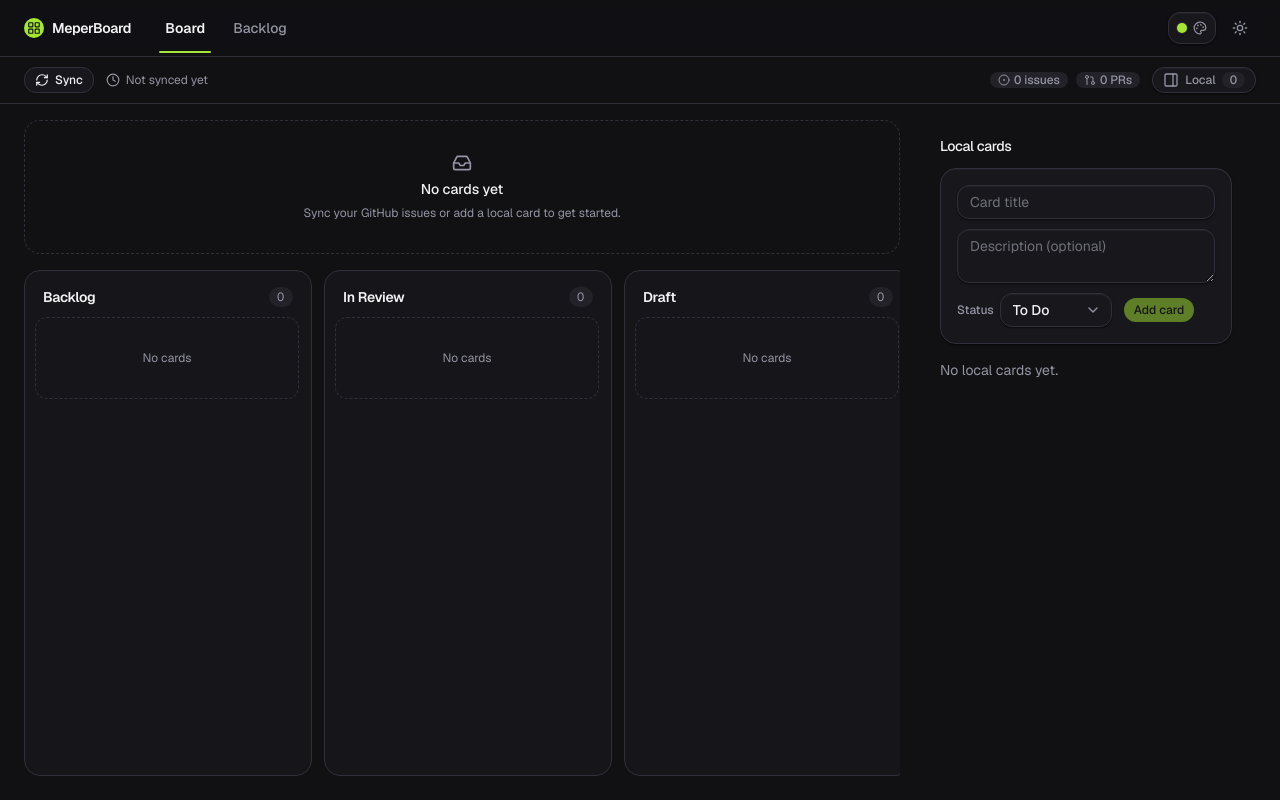
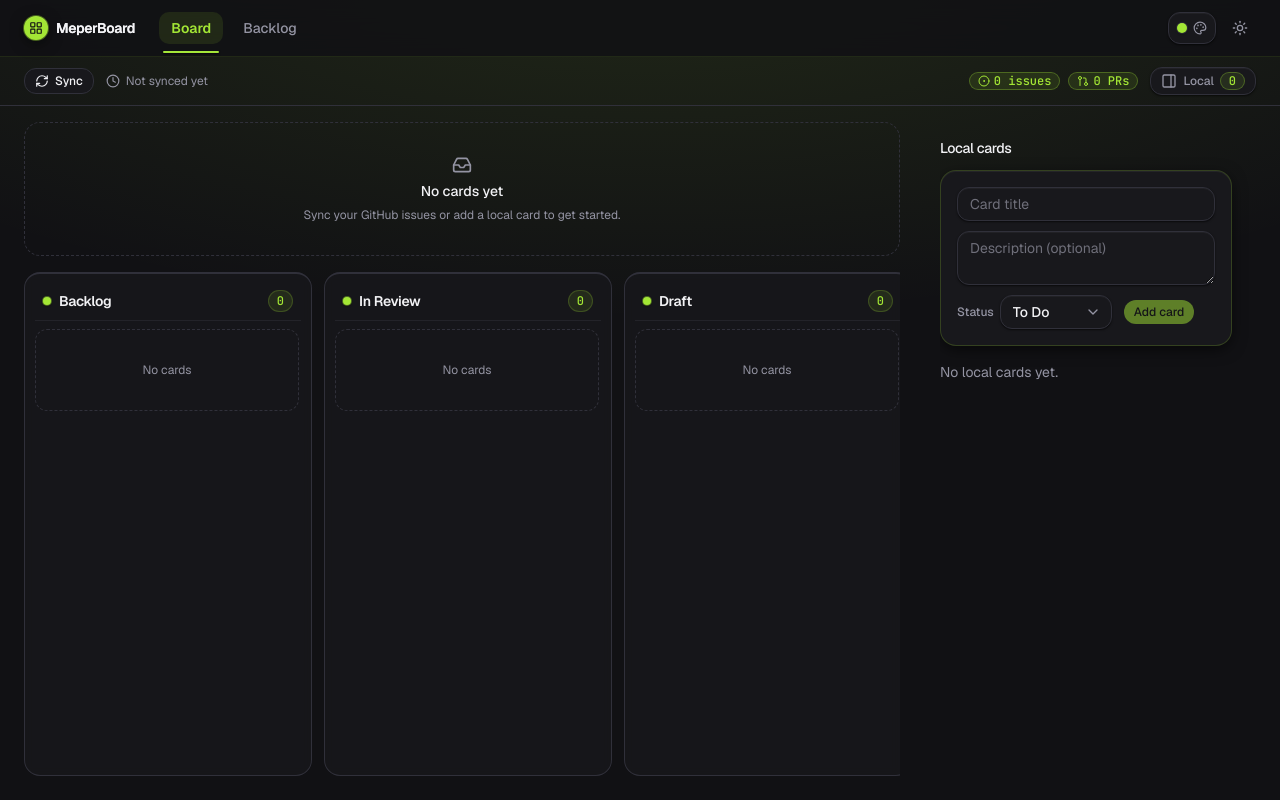
Before and after one commit to MeperDonas/MeperBoard, a Next.js app: page / in a window 1280 px wide. Both pictures are taken after a click on the button 1240 px from the left and 28 px from the top of the page. Built offline with nearby package versions, Linux system fonts and the light colour scheme.

Commit message:
fix: aaaaaaaaaaaaaa amazing

```diff
--- a/src/app/globals.css
+++ b/src/app/globals.css
@@ -265,6 +265,12 @@
   }
   body {
     @apply bg-background text-foreground antialiased;
+    background-image: radial-gradient(
+      ellipse 80% 50% at 50% -10%,
+      color-mix(in oklab, var(--primary) 12%, transparent),
+      transparent
+    );
+    background-repeat: no-repeat;
   }
   /* One visible, accent-colored focus indicator for every interactive element. */
   *:focus-visible {
@@ -276,7 +282,8 @@
     outline-offset: 3px;
   }
   ::selection {
-    background: color-mix(in oklab, var(--primary) 30%, transparent);
+    background: color-mix(in oklab, var(--primary) 35%, transparent);
+    color: var(--foreground);
   }
 }
 
--- a/src/components/app-header/app-header.tsx
+++ b/src/components/app-header/app-header.tsx
@@ -26,19 +26,21 @@ export function AppHeader() {
   const pathname = usePathname() ?? "/";
 
   return (
-    <header className="sticky top-0 z-40 border-b bg-background/80 backdrop-blur">
+    <header className="sticky top-0 z-40 border-b border-border/80 dark:border-primary/10 bg-background/85 backdrop-blur-md">
       <nav className="flex h-14 items-center gap-2 px-4 md:px-6" aria-label="Primary">
         <Link
           href="/"
-          className="mr-4 flex items-center gap-2 rounded-md text-sm font-semibold tracking-tight"
+          className="mr-4 flex items-center gap-2 rounded-md text-sm font-semibold tracking-tight transition-opacity hover:opacity-90"
         >
           <span
-            className="flex h-5 w-5 items-center justify-center rounded-md bg-primary text-primary-foreground"
+            className="flex h-6 w-6 items-center justify-center rounded-lg bg-primary text-primary-foreground shadow-sm shadow-primary/30 ring-1 ring-primary/40"
             aria-hidden="true"
           >
             <LayoutGrid className="h-3.5 w-3.5" />
           </span>
-          MeperBoard
+          <span className="bg-gradient-to-r from-foreground via-foreground to-foreground/80 bg-clip-text">
+            MeperBoard
+          </span>
         </Link>
 
         {NAV_ITEMS.map((item) => {
@@ -49,16 +51,16 @@ export function AppHeader() {
               href={item.href}
               aria-current={active ? "page" : undefined}
               className={cn(
-                "relative rounded-md px-2.5 py-1.5 text-sm font-medium transition-colors duration-150",
+                "relative rounded-md px-3 py-1.5 text-sm font-medium transition-all duration-150",
                 active
-                  ? "font-semibold text-foreground"
+                  ? "bg-primary/10 font-semibold text-primary"
                   : "text-muted-foreground hover:bg-accent/60 hover:text-foreground",
               )}
             >
               {item.label}
               {active && (
                 <span
-                  className="absolute -bottom-[9px] left-1 right-1 h-0.5 rounded-full bg-primary"
+                  className="absolute -bottom-[9px] left-1 right-1 h-0.5 rounded-full bg-primary shadow-xs shadow-primary/40"
                   aria-hidden="true"
                 />
               )}
--- a/src/components/board/board.tsx
+++ b/src/components/board/board.tsx
@@ -187,10 +187,10 @@ function BoardColumn({
       data-column-id={column.id}
       aria-label={`${column.title} column`}
       className={cn(
-        "relative flex h-full max-h-full w-72 shrink-0 flex-col rounded-xl border bg-card/75 backdrop-blur-xs p-2.5 transition-all duration-200",
+        "relative flex h-full max-h-full w-72 shrink-0 flex-col rounded-xl border border-t-2 border-t-primary/70 bg-card/85 backdrop-blur-xs p-2.5 transition-all duration-200",
         isOver
-          ? "border-primary ring-2 ring-primary/30 bg-primary/[0.04] shadow-lg shadow-primary/5"
-          : "border-border hover:border-foreground/15",
+          ? "border-primary ring-2 ring-primary/40 bg-primary/[0.06] shadow-xl shadow-primary/15"
+          : "border-border hover:border-primary/40 hover:shadow-md hover:shadow-primary/5",
       )}
     >
       {pulse != null && pulse.columnId === column.id && !reduceMotion && (
@@ -200,22 +200,23 @@ function BoardColumn({
           initial={{ opacity: 0.9, scale: 0.99 }}
           animate={{ opacity: 0, scale: 1 }}
           transition={{ duration: LANDING_PULSE_MS / 1000, ease: "easeOut" }}
-          className="pointer-events-none absolute inset-0 z-10 rounded-xl ring-2 ring-primary shadow-lg shadow-primary/20"
+          className="pointer-events-none absolute inset-0 z-10 rounded-xl ring-2 ring-primary shadow-lg shadow-primary/30"
         />
       )}
-      <header className="flex items-center justify-between px-2 py-1.5">
+      <header className="flex items-center justify-between px-2 py-1.5 border-b border-border/50 pb-2 mb-1">
         <div className="flex items-center gap-2">
-          <h2 className="text-sm font-semibold tracking-tight">{column.title}</h2>
+          <span className="h-2 w-2 rounded-full bg-primary shadow-xs ring-1 ring-primary/40" aria-hidden="true" />
+          <h2 className="text-sm font-semibold tracking-tight text-foreground">{column.title}</h2>
         </div>
         <span
           title={overWip ? `More than ${MAX_WIP_PER_COLUMN} cards in this column` : undefined}
           className={cn(
-            "inline-flex items-center gap-1 min-w-6 rounded-full px-2 py-0.5 text-center text-xs tabular-nums transition-colors duration-150",
+            "inline-flex items-center gap-1 min-w-6 rounded-full px-2 py-0.5 text-center font-mono text-xs tabular-nums transition-colors duration-150",
             overWip
               ? "border border-warning/30 bg-warning/10 text-warning"
               : isOver
-                ? "bg-primary/20 text-primary font-medium"
-                : "bg-muted text-muted-foreground",
+                ? "bg-primary text-primary-foreground font-semibold"
+                : "border border-primary/20 bg-primary/10 text-primary font-medium",
           )}
         >
           {overWip && (
@@ -282,8 +283,8 @@ function BoardCard({
       {...attributes}
       className={cn(
         "group relative cursor-grab rounded-lg border bg-elevated p-3 text-card-foreground shadow-xs transition-all duration-200 ease-out select-none active:cursor-grabbing",
-        "hover:-translate-y-0.5 hover:shadow-md hover:border-primary/40 hover:bg-elevated/90",
-        isDragging && "opacity-25 border-dashed border-primary/60 scale-[0.98] shadow-inner",
+        "hover:-translate-y-0.5 hover:shadow-lg hover:shadow-primary/5 hover:border-primary/50 hover:bg-elevated/90",
+        isDragging && "opacity-25 border-dashed border-primary scale-[0.98] shadow-inner",
       )}
     >
       <motion.div
@@ -294,13 +295,16 @@ function BoardCard({
         <div className="flex items-start gap-2.5">
           <span
             aria-hidden="true"
-            className="mt-0.5 shrink-0 text-muted-foreground/60 transition-colors duration-150 group-hover:text-primary"
+            className="mt-0.5 shrink-0 text-muted-foreground/50 transition-colors duration-150 group-hover:text-primary"
           >
             <GripVertical className="h-4 w-4" />
           </span>
 
           <div className="min-w-0 flex-1">
-            <p className="text-sm font-medium leading-snug tracking-tight text-foreground transition-colors group-hover:text-primary" title={card.title}>
+            <p
+              className="text-sm font-medium leading-snug tracking-tight text-foreground transition-colors duration-150 group-hover:text-primary"
+              title={card.title}
+            >
               {card.title}
             </p>
             <div className="mt-2 flex w-full items-center gap-2">
@@ -309,7 +313,7 @@ function BoardCard({
             {card.labels.length > 0 && (
               <div className="mt-2 flex flex-wrap items-center gap-1">
                 {card.labels.map((label) => (
-                  <Badge key={label} variant="outline" className="transition-colors group-hover:border-primary/30">
+                  <Badge key={label} variant="outline" className="transition-colors group-hover:border-primary/40 group-hover:text-primary">
                     {label}
                   </Badge>
                 ))}
@@ -332,7 +336,7 @@ function GhostCard({ card, reduceMotion }: { card: Card; reduceMotion: boolean }
         rotate: reduceMotion ? 0 : 2.5,
       }}
       transition={reduceMotion ? { duration: 0 } : SPRING_GHOST_LIFT}
-      className="w-72 cursor-grabbing rounded-lg border-2 border-primary/60 bg-elevated/95 p-3.5 text-card-foreground shadow-2xl backdrop-blur-xl ring-2 ring-primary/40"
+      className="w-72 cursor-grabbing rounded-lg border-2 border-primary bg-elevated/95 p-3.5 text-card-foreground shadow-2xl shadow-primary/25 backdrop-blur-xl ring-2 ring-primary/50"
     >
       <div className="flex items-start gap-2.5">
         <span className="mt-0.5 shrink-0 text-primary">
@@ -346,7 +350,7 @@ function GhostCard({ card, reduceMotion }: { card: Card; reduceMotion: boolean }
           {card.labels.length > 0 && (
             <div className="mt-2 flex flex-wrap items-center gap-1">
               {card.labels.map((label) => (
-                <Badge key={label} variant="outline" className="border-primary/40">
+                <Badge key={label} variant="accent">
                   {label}
                 </Badge>
               ))}
--- a/src/components/local-cards/local-cards.tsx
+++ b/src/components/local-cards/local-cards.tsx
@@ -65,7 +65,7 @@ export function LocalCards() {
       <form
         onSubmit={handleSubmit}
         aria-label="New local card"
-        className="mb-4 flex flex-col gap-2.5 rounded-xl border bg-card p-4 shadow-xs"
+        className="mb-4 flex flex-col gap-2.5 rounded-xl border border-primary/20 bg-card p-4 shadow-sm transition-colors hover:border-primary/40"
       >
         <Input
           value={title}
--- a/src/components/ui/badge.tsx
+++ b/src/components/ui/badge.tsx
@@ -6,12 +6,13 @@ import { cn } from "../../lib/utils";
  * The single shared badge/tag primitive (UX round 2). Variants are driven by
  * the Linear design tokens in globals.css — never hardcode colors here.
  */
-export type BadgeVariant = "neutral" | "primary" | "outline" | "success" | "warning";
+export type BadgeVariant = "neutral" | "primary" | "accent" | "outline" | "success" | "warning";
 
 const VARIANTS: Record<BadgeVariant, string> = {
   neutral: "bg-muted text-muted-foreground",
   primary: "bg-primary text-primary-foreground",
-  outline: "border text-muted-foreground",
+  accent: "border border-primary/30 bg-primary/10 text-primary font-medium",
+  outline: "border border-primary/20 bg-primary/[0.03] text-foreground/90 transition-colors",
   success: "border-success/30 bg-success/10 text-success",
   warning: "border-warning/30 bg-warning/10 text-warning",
 };
--- a/src/components/ui/card-meta.tsx
+++ b/src/components/ui/card-meta.tsx
@@ -46,7 +46,12 @@ export function CardSourceKindBadge({ type }: { type: CardMetaInfo["type"] }) {
   const meta = KIND_META[type];
   if (!meta) return null;
   const { Icon } = meta;
-  return <Icon className="h-3 w-3 shrink-0 text-muted-foreground" aria-hidden="true" />;
+  return (
+    <Icon
+      className="h-3 w-3 shrink-0 text-primary/70 transition-colors group-hover:text-primary"
+      aria-hidden="true"
+    />
+  );
 }
 
 /**
@@ -56,7 +61,9 @@ export function CardSourceKindBadge({ type }: { type: CardMetaInfo["type"] }) {
 export function CardNumberText({ number }: { number: number | null }) {
   if (number == null) return null;
   return (
-    <span className="shrink-0 font-mono text-xs tabular-nums text-muted-foreground">#{number}</span>
+    <span className="shrink-0 font-mono text-xs tabular-nums text-primary/80 transition-colors group-hover:text-primary">
+      #{number}
+    </span>
   );
 }
 
--- a/src/components/workspace/board-workspace.tsx
+++ b/src/components/workspace/board-workspace.tsx
@@ -146,7 +146,7 @@ function LocalCountPill() {
   const { list } = useLocalCards();
   const count = list.data?.length ?? 0;
   return (
-    <Badge variant="neutral" className="tabular-nums normal-case">
+    <Badge variant="accent" className="tabular-nums font-mono normal-case">
       {count}
     </Badge>
   );
@@ -214,16 +214,16 @@ function TotalCount() {
 
   return (
     <div className="ml-auto flex items-center gap-2" data-testid="total-count">
-      <Badge variant="neutral" className="tabular-nums">
-        <CircleDot className="h-3 w-3" aria-hidden="true" />
+      <Badge variant="accent" className="tabular-nums font-mono">
+        <CircleDot className="h-3 w-3 text-primary" aria-hidden="true" />
         {counts.issue} issues
       </Badge>
-      <Badge variant="neutral" className="tabular-nums">
-        <GitPullRequest className="h-3 w-3" aria-hidden="true" />
+      <Badge variant="accent" className="tabular-nums font-mono">
+        <GitPullRequest className="h-3 w-3 text-primary" aria-hidden="true" />
         {counts.pull} PRs
       </Badge>
       {counts.local > 0 && (
-        <Badge variant="primary" className="tabular-nums">
+        <Badge variant="primary" className="tabular-nums font-mono">
           {counts.local} local
         </Badge>
       )}
```
Also changed, not shown: src/components/backlog/backlog.tsx (+34 -19 lines).
